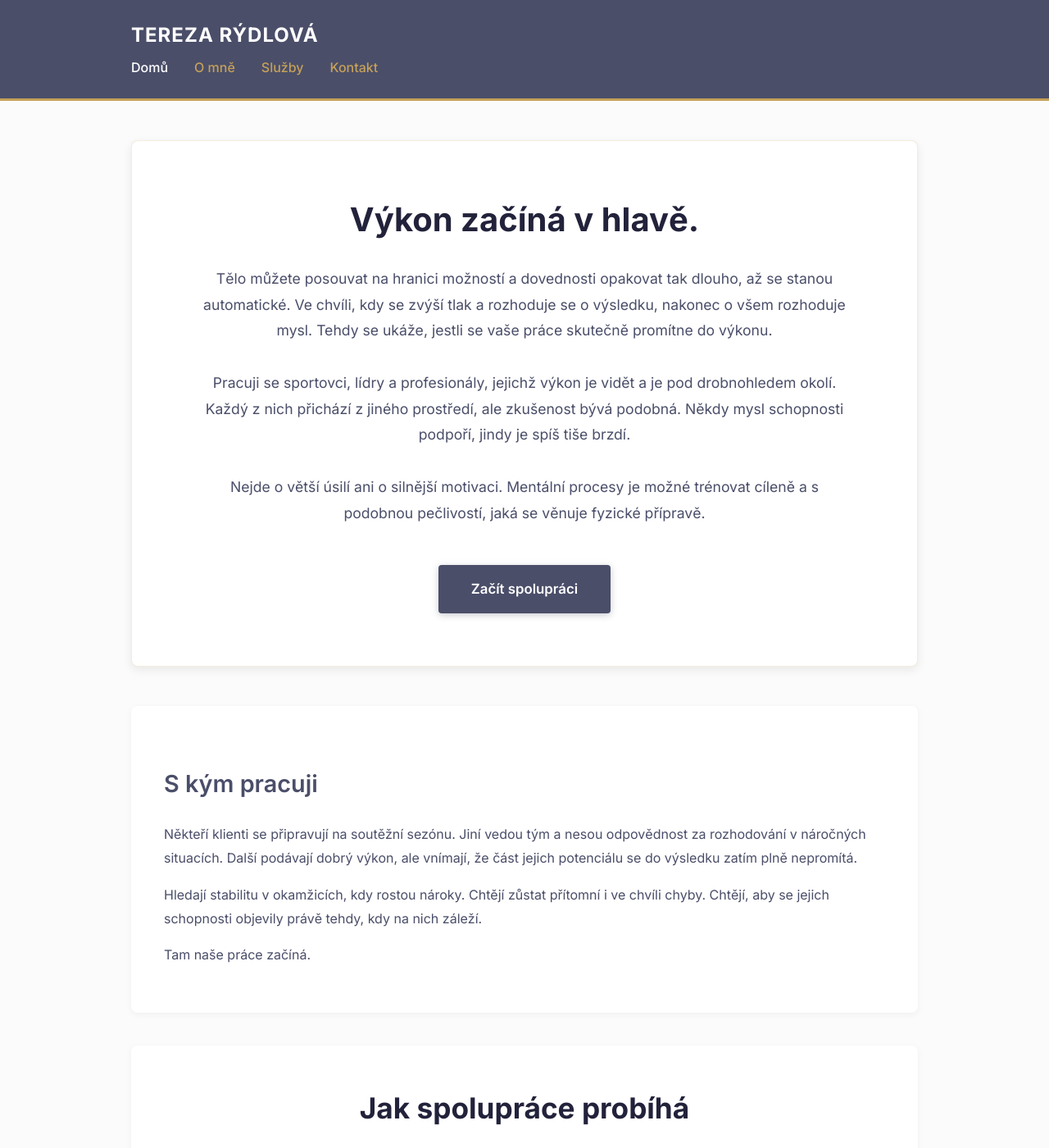
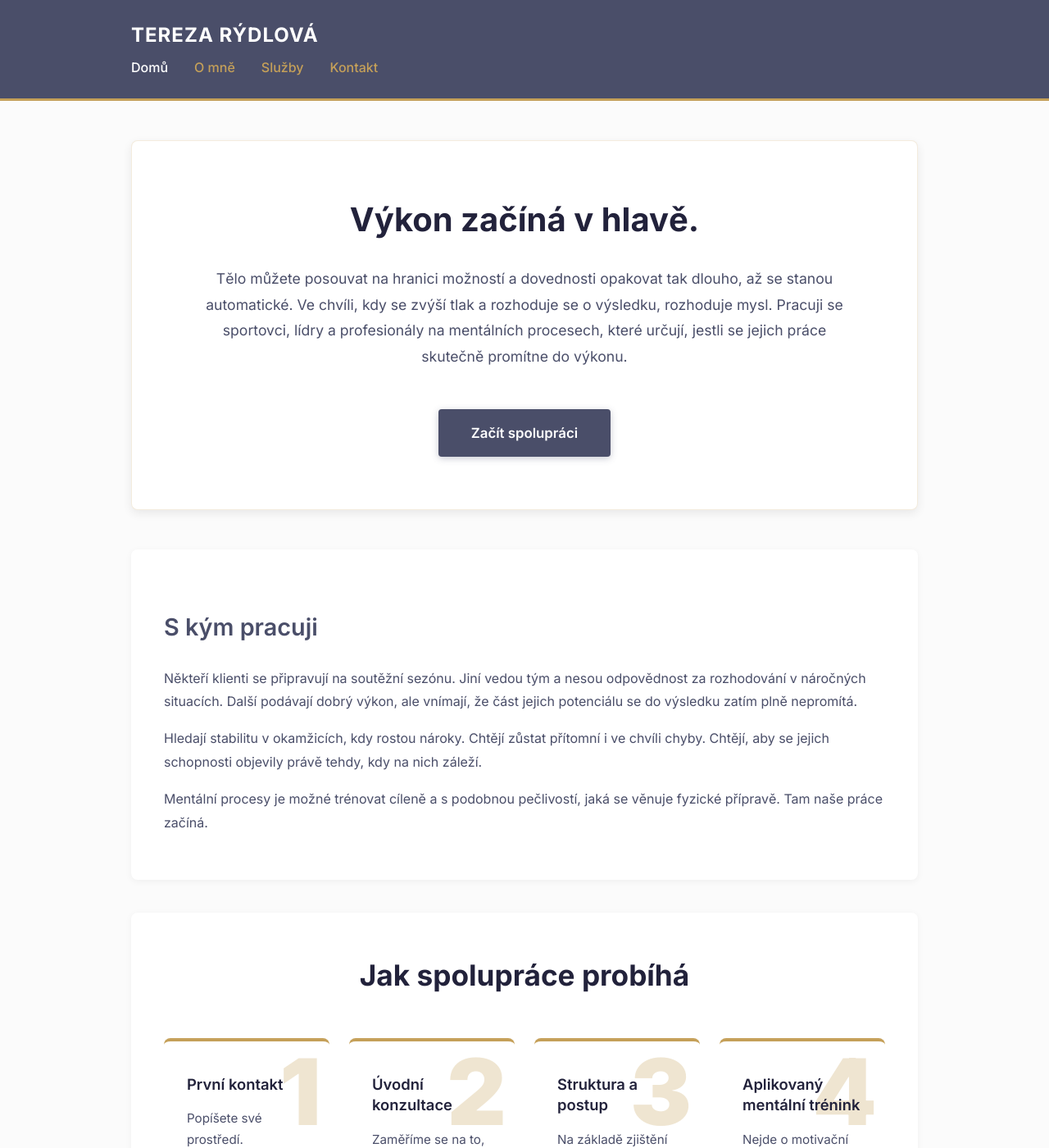
Before and after one commit to westleyovercash/tereza-rydlova, a Jekyll site: the page built from index.md, in a window 1280 px wide and 1400 px high. Shown: the whole window at 82% size. Built offline with Jekyll 4.4.1, drawn with Linux system fonts in a browser that asks for light colours.

Commit message:
Update index.md

```diff
--- a/index.md
+++ b/index.md
@@ -5,9 +5,7 @@ title: Domů
 
 <section class="hero">
   <h1>Výkon začíná v hlavě.</h1>
-  <p class="hero-text">Tělo můžete posouvat na hranici možností a dovednosti opakovat tak dlouho, až se stanou automatické. Ve chvíli, kdy se zvýší tlak a rozhoduje se o výsledku, nakonec o všem rozhoduje mysl. Tehdy se ukáže, jestli se vaše práce skutečně promítne do výkonu.</p>
-  <p class="hero-text">Pracuji se sportovci, lídry a profesionály, jejichž výkon je vidět a je pod drobnohledem okolí. Každý z nich přichází z jiného prostředí, ale zkušenost bývá podobná. Někdy mysl schopnosti podpoří, jindy je spíš tiše brzdí.</p>
-  <p class="hero-text">Nejde o větší úsilí ani o silnější motivaci. Mentální procesy je možné trénovat cíleně a s podobnou pečlivostí, jaká se věnuje fyzické přípravě.</p>
+  <p class="hero-text">Tělo můžete posouvat na hranici možností a dovednosti opakovat tak dlouho, až se stanou automatické. Ve chvíli, kdy se zvýší tlak a rozhoduje se o výsledku, rozhoduje mysl. Pracuji se sportovci, lídry a profesionály na mentálních procesech, které určují, jestli se jejich práce skutečně promítne do výkonu.</p>
   <a href="/kontakt" class="cta-button">Začít spolupráci</a>
 </section>
 
@@ -48,7 +46,7 @@ title: Domů
   </div>
 </section>
 
-<section class="content-section">
+<section class="closing-section">
   <p>Pokrok nepřichází vždy z vyšší zátěže nebo větší intenzity. Někdy přichází ve chvíli, kdy se mentální příprava sladí se schopnostmi a práce, kterou máte za sebou, se projeví v rozhodujícím momentu.</p>
   <p>Když se zklidní pozornost a jednání se sjednotí se záměrem, výsledky bývají stabilnější a změna zůstává.</p>
   <a href="/kontakt" class="cta-button">Začít spolupráci</a>
```
Also changed, not shown: other parts of index.md (+1 -1 lines).
